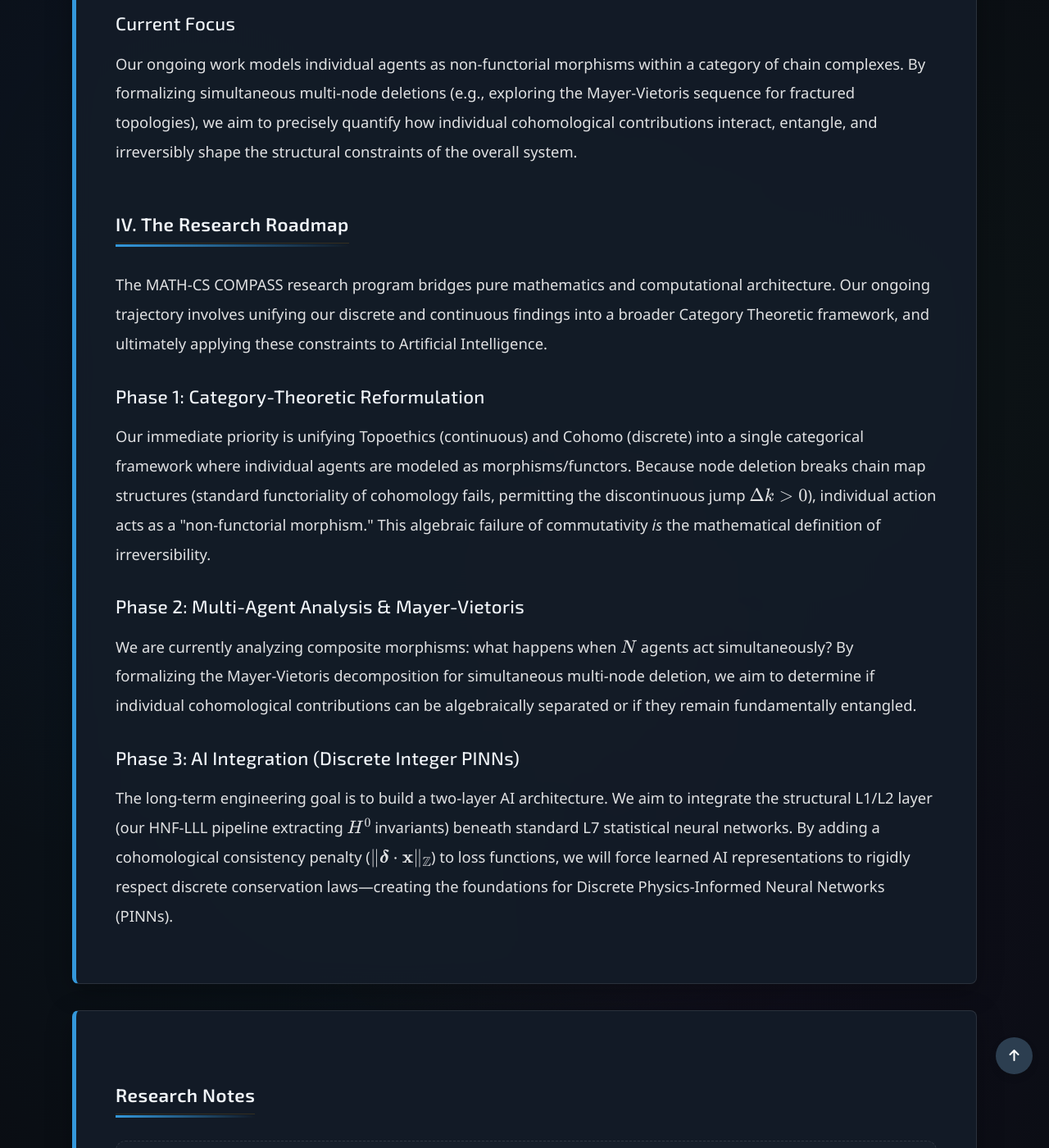
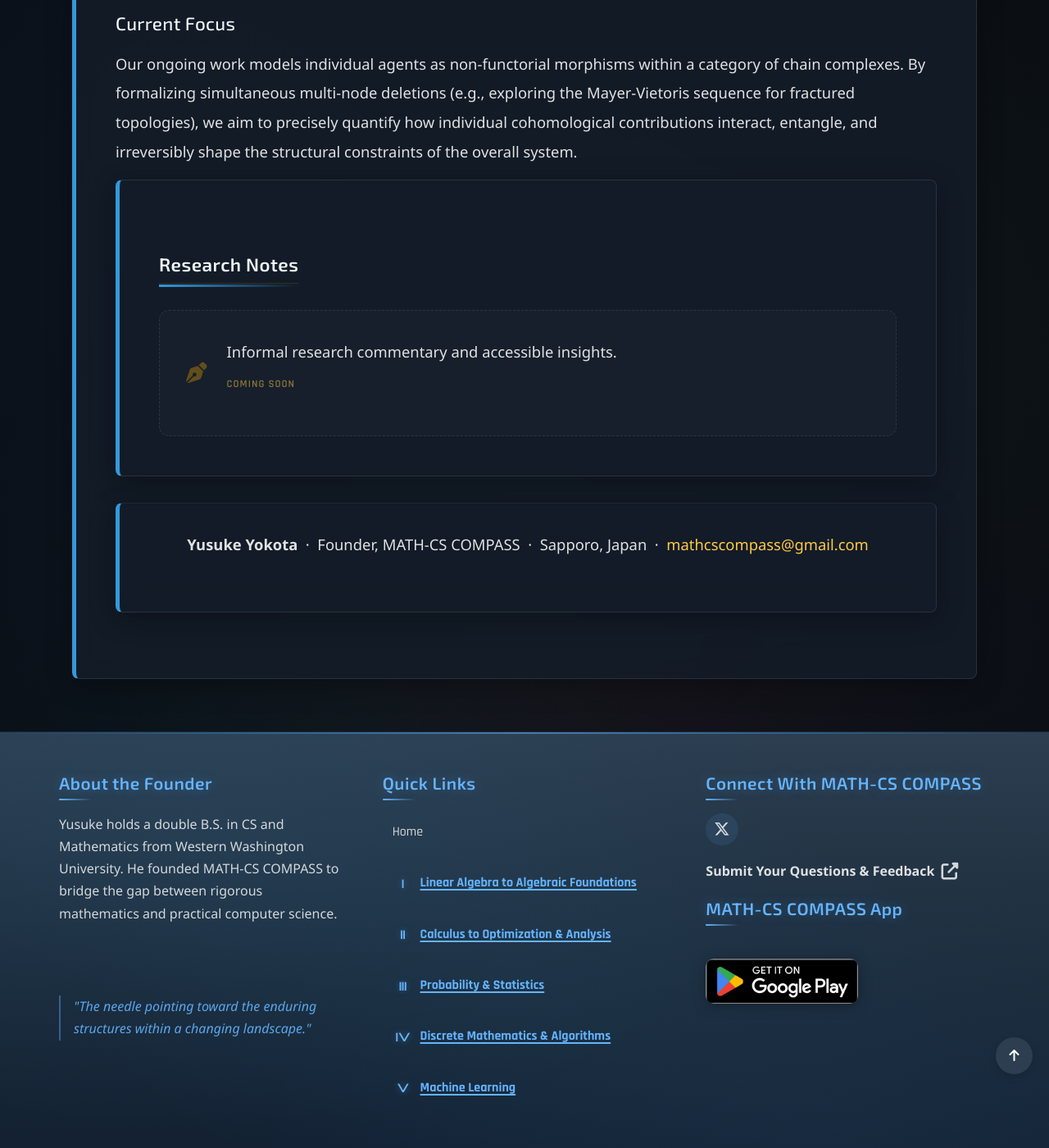
Before and after one commit to Yusukey01/yusukey01.github.io, a Jekyll site: the page built from Mathematics/Research/research_index.html, in a window 1280 px wide and 1400 px high, scrolled down 6191 px. Shown: the whole window at 82% size. Built offline with Jekyll 4.4.1, drawn with Linux system fonts in a browser that asks for light colours.

Commit message:
The first shot of research page index

```diff
--- a/Mathematics/Research/research_index.html
+++ b/Mathematics/Research/research_index.html
@@ -227,48 +227,6 @@ uses_python: false
             overall system.
         </p>
 
-
-
-
-
-
-
-
-
-
-
-
-
-
-
-
-
-
-
-        <h2>IV. The Research Roadmap</h2>
-        <p>
-            The MATH-CS COMPASS research program bridges pure mathematics and computational architecture. Our ongoing trajectory involves unifying our discrete and continuous findings into a broader Category Theoretic framework, and ultimately applying these constraints to Artificial Intelligence.
-        </p>
-
-        <h3>Phase 1: Category-Theoretic Reformulation</h3>
-        <p>
-            Our immediate priority is unifying Topoethics (continuous) and Cohomo (discrete) into a single categorical framework where individual agents are modeled as morphisms/functors. Because node deletion breaks chain map structures (standard functoriality of cohomology fails, permitting the discontinuous jump \(\Delta k > 0\)), individual action acts as a "non-functorial morphism." This algebraic failure of commutativity <em>is</em> the mathematical definition of irreversibility.
-        </p>
-
-        <h3>Phase 2: Multi-Agent Analysis & Mayer-Vietoris</h3>
-        <p>
-            We are currently analyzing composite morphisms: what happens when \(N\) agents act simultaneously? By formalizing the Mayer-Vietoris decomposition for simultaneous multi-node deletion, we aim to determine if individual cohomological contributions can be algebraically separated or if they remain fundamentally entangled.
-        </p>
-
-        <h3>Phase 3: AI Integration (Discrete Integer PINNs)</h3>
-        <p>
-            The long-term engineering goal is to build a two-layer AI architecture. We aim to integrate the structural L1/L2 layer (our HNF-LLL pipeline extracting \(H^0\) invariants) beneath standard L7 statistical neural networks. By adding a cohomological consistency penalty (\(\|\boldsymbol{\delta} \cdot \mathbf{x}\|_{\mathbb{Z}}\)) to loss functions, we will force learned AI representations to rigidly respect discrete conservation laws—creating the foundations for Discrete Physics-Informed Neural Networks (PINNs).
-        </p>
-    </section>
-
-    <!-- ════════════════════════════════════════════
-         RESEARCH NOTES & AUTHOR
-         ════════════════════════════════════════════ -->
     <section id="notes" class="section-content">
         <h2>Research Notes</h2>
         <div class="coming-soon-card">
```
